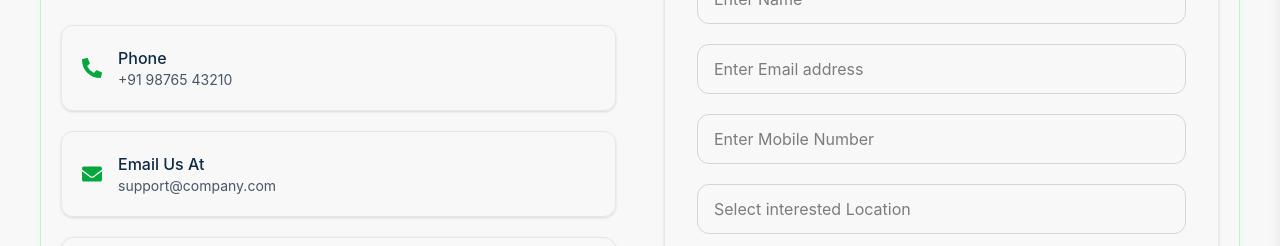
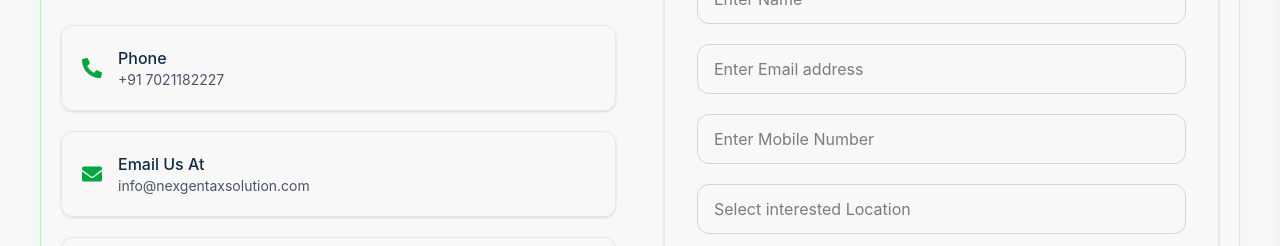
Before and after one commit to kaushal9001/nexgen-glovomega, a React (Vite) app: page /contact-us in a window 1280 px wide. Shown: the part 300-546 px from the top of the page. Built offline with nearby package versions, Linux system fonts and the light colour scheme.

Commit message:
contect info

```diff
--- a/src/Page/ContectusPage.jsx
+++ b/src/Page/ContectusPage.jsx
@@ -12,12 +12,12 @@ const ContactusPage = () => {
     {
       icon: <FaPhoneAlt />,
       title: "Phone",
-      value: "+91 98765 43210",
+      value: "+91 7021182227",
     },
     {
       icon: <FaEnvelope />,
       title: "Email Us At",
-      value: "support@company.com",
+      value: "info@nexgentaxsolution.com",
     },
     {
       icon: <FaMapMarkerAlt />,
```
